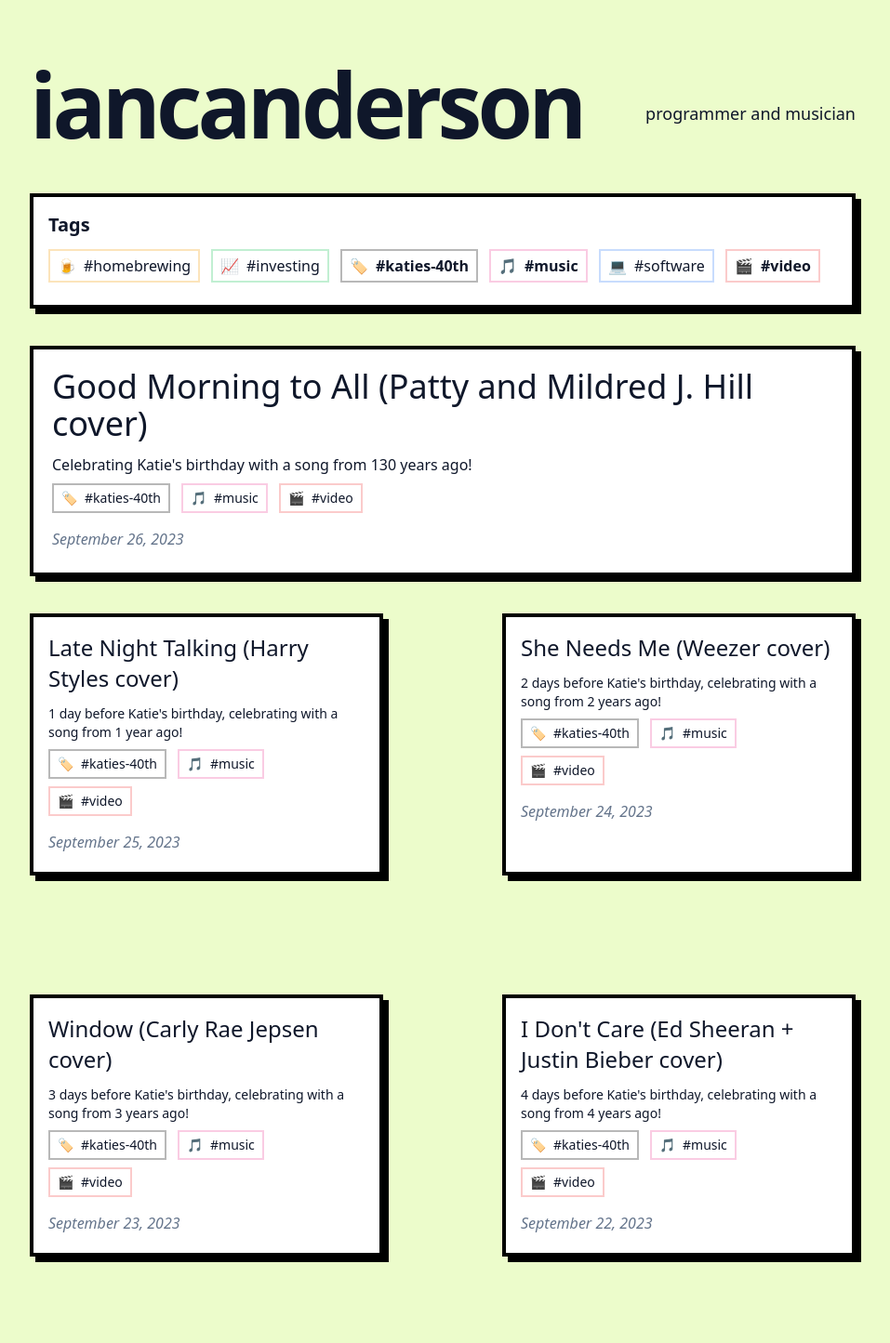
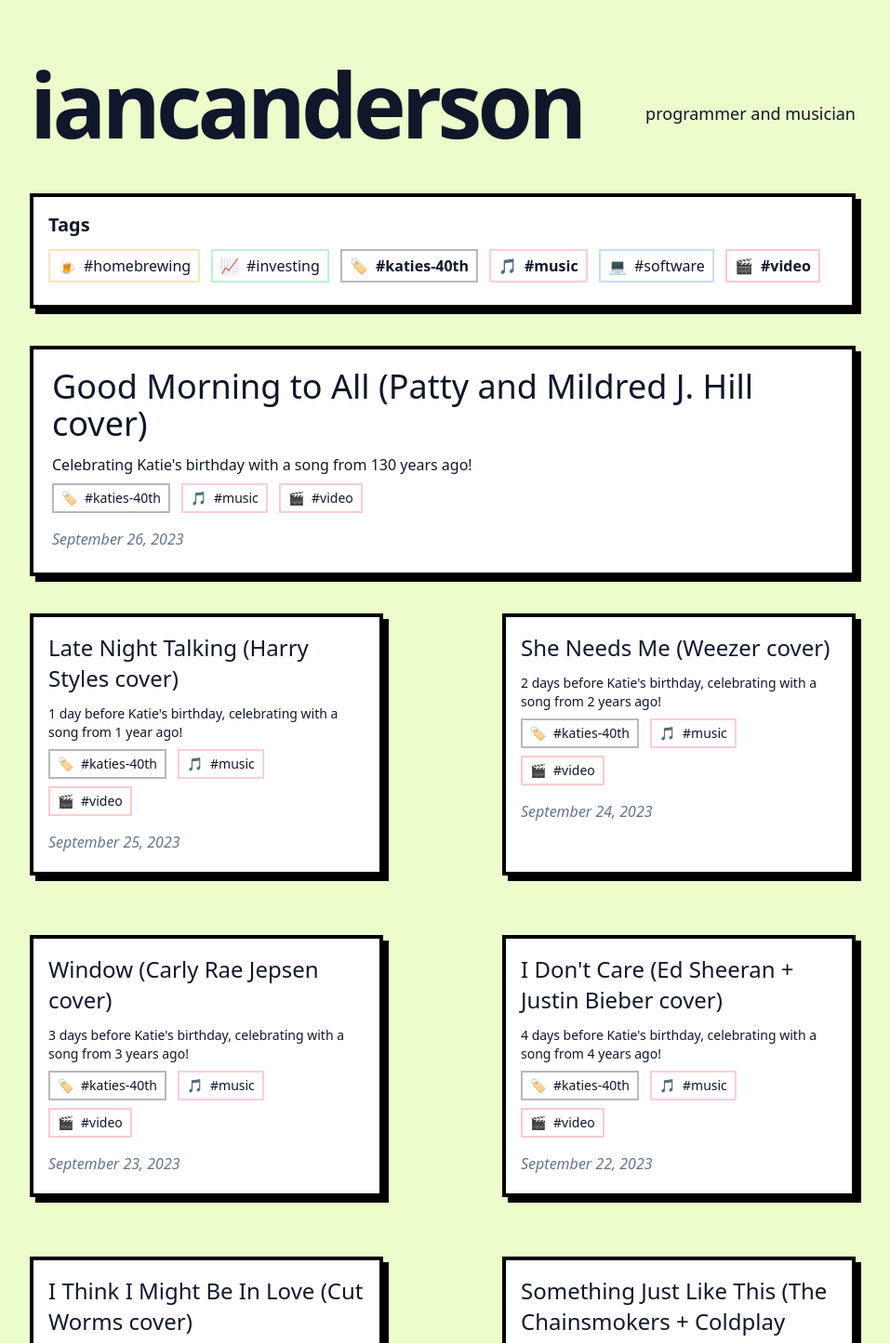
Before and after one commit to iancanderson/iancanderson.com, a Next.js app: page / in a window 1280 px wide. Shown: the top 1445 px of the page at 93% size, without its empty margins (164-1121 px from the left). Built offline with nearby package versions, Linux system fonts and the light colour scheme.

Commit message:
Tighten vertical spacing between homepage cards

```diff
--- a/components/more-stories.tsx
+++ b/components/more-stories.tsx
@@ -8,7 +8,7 @@ type Props = {
 const MoreStories = ({ posts }: Props) => {
   return (
     <section>
-      <div className="grid grid-cols-1 md:grid-cols-2 md:gap-x-16 lg:gap-x-32 gap-y-20 md:gap-y-32 mb-32">
+      <div className="grid grid-cols-1 md:grid-cols-2 md:gap-x-16 lg:gap-x-32 gap-y-10 md:gap-y-16 mb-32">
         {posts.map((post) => (
           <PostPreview
             key={post.slug}
```
